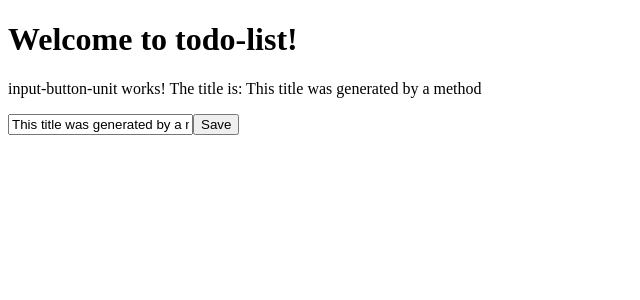
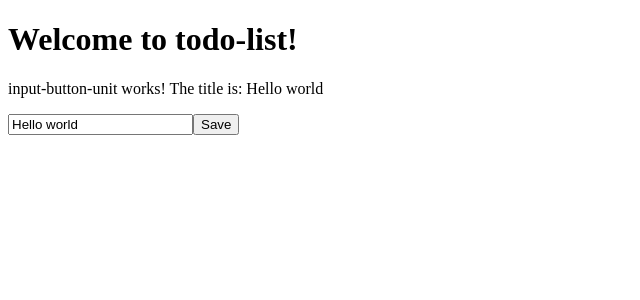
Before and after one commit to sethmuriuki/Angular_TodoList, an Angular app: page / in a window 1280 px wide. Shown: the top 300 px of the page, without its empty margins (0-640 px from the left). Built offline with nearby package versions, Linux system fonts and the light colour scheme.

Commit message:
add event binding

```diff
--- a/src/app/input-button-unit/input-button-unit.component.html
+++ b/src/app/input-button-unit/input-button-unit.component.html
@@ -1,7 +1,8 @@
 <p>
   input-button-unit works!
-  The title is: {{generateTitle()}}
+  The title is: {{ title }}
 </p>
-<input [value]="generateTitle()">
+<input [value]="title"
+        (keyup.enter)= "changeTitle($event.target.value)">
 
-<button>Save</button>
+<button (click)="changeTitle('Button Clicked!')">Save</button>
--- a/src/app/input-button-unit/input-button-unit.component.ts
+++ b/src/app/input-button-unit/input-button-unit.component.ts
@@ -13,19 +13,19 @@
     console.log(this.title);*/
   }
 
-  /*changeTitle(newTitle: string) {
-    console.log(newTitle);
-    this.title = newTitle;
-  }*/
-  generateTitle(): string {
-    return 'This title was generated by a method';
+  ngOnInit(): void {
+   // this.title = 'Angular cli rules';
+   /*setTimeout(() => {
+     this.title = 'This is not the title your looking for';
+   }, 3000);*/
   }
 
-  ngOnInit(): void {
-    // this.title = 'Angular cli rules';
-    setTimeout(() => {
-      this.title = 'This is not the title your looking for';
-    }, 3000);
+  changeTitle(newTitle: string) {
+    this.title = newTitle;
   }
+  /*generateTitle(): string {
+    return 'This title was generated by a method';
+  }*/
+
 
 }
```
